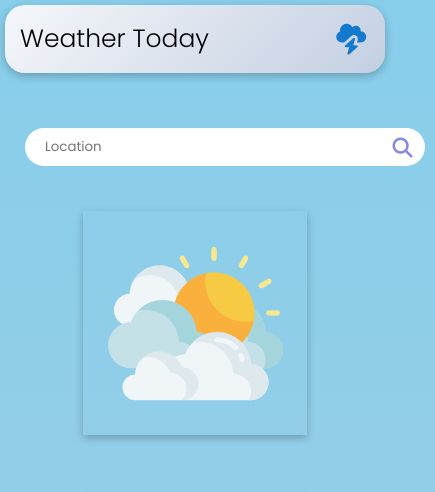
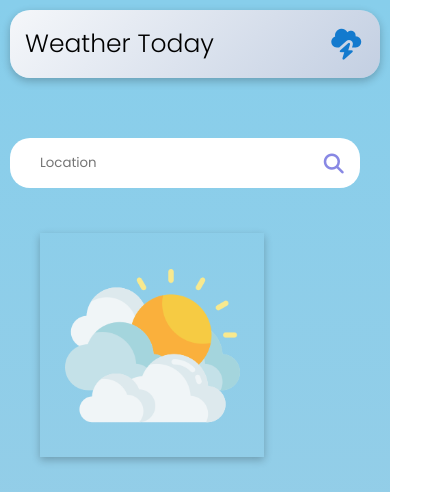
Before and after one commit to KISHORE-SKY/weatherapi, a plain HTML site: page index.html in a window 390 px wide. Shown: the top 492 px of the page, 435 px wide, since content can reach past the window. Drawn offline with Linux system fonts and the light colour scheme.

Commit message:
updated style.css version

```diff
--- a/style.css
+++ b/style.css
@@ -25,12 +25,11 @@ body{
     display: flex;
     align-items: center;
     justify-content: space-between;
-    margin: 5px;
+    margin: 10px;
     padding: 15px;
     border-radius: 20px;
     background-image: linear-gradient(135deg, #f5f7fa 0%, #c3cfe2 100%);
     box-shadow: rgba(0, 0, 0, 0.24) 0px 3px 8px;
-
 }
 
 
@@ -54,15 +53,37 @@ h1{
 
 .location{
     display: flex;
-    align-items: flex-start;
+    align-items: center;
     justify-content: flex-start;
     position: relative;
     padding-inline: 15px;
+    background-color: #fff;
+    border: 1px rgb(187, 183, 183);
+    border-radius: 20px;
+    max-width: 600px;
+    margin: 10px;
+    padding: 10px;
+    gap: 10px;
 }
-
+.search-inp{
+    padding: 5px;
+    padding-inline: 20px;
+    border-width: 0;
+    min-width: 500px;
+    outline-width: 1px;
+    outline-color: rgb(187, 183, 183);
+    cursor: pointer;
+}
 .fa-magnifying-glass{
     font-size: 20px;
     color: rgb(136, 136, 228);
+    position: relative;
+    top: 4px;
+    cursor: pointer;
+}
+
+/*.fa-magnifying-glass{
+
     position: absolute;
     left: 390px;
     top: 20px;
@@ -75,14 +96,15 @@ h1{
     background-color: #fff;
     border: 1px rgb(187, 183, 183);
     border-radius: 20px;
-
-}
+}*/
 
 
 .section-03{
     display: flex;
-    justify-content: space-between;
+    justify-content: center;
+    gap: 1.5rem;
     margin-top: 5px;
+    flex-wrap: wrap;
 }
 
 .image{
@@ -131,8 +153,9 @@ h1{
 .main-process{
     display: flex;
     justify-content: flex-start;
-
+    flex-wrap: wrap;
     gap: 20px;
+    margin: 10px;
 }
 
 
@@ -144,6 +167,7 @@ h1{
     text-align: center;
     gap: 10px;
     margin: 35px;
+
 }
 
 .location-para{
@@ -174,15 +198,28 @@ h1{
     border-radius: 30px;
     box-shadow: rgba(0, 0, 0, 0.24) 0px 3px 8px;;
     background-color: cornflowerblue;
+    flex-wrap: wrap;
 }
 
 
+@media screen and (max-width: 639px){
+    .section-03{
+        align-self: flex-start;
+        justify-content: flex-start;
+    }
+    .section-04{
+        align-self: flex-start;
+        justify-content: flex-start;
+        margin: 35px 15px 15px 25px;
+    }
+}
+@media screen and (max-width:600px){
 
-@media(min-width:320px) and (max-width:425px){
-    .section-03{
+    /*.section-03{
         display: flex;
         flex-direction: column;
         align-items: center;
+
     }
     .main-process {
         display: flex;
@@ -200,5 +237,22 @@ h1{
         align-items: center;
         gap: 10px;
         margin-top: 0;
+    }*/
+
+    .location{
+        max-width: 350px;
+    }
+    .search-inp{
+        min-width: 250px;
+    }
+    .main-process{
+     margin: 10px;
+    }
+    .section-35{
+        margin: 35px,10px,10px,10px;
+    }
+    .days{
+        margin: 15px;
+        justify-content: flex-start;
     }
 }
```
